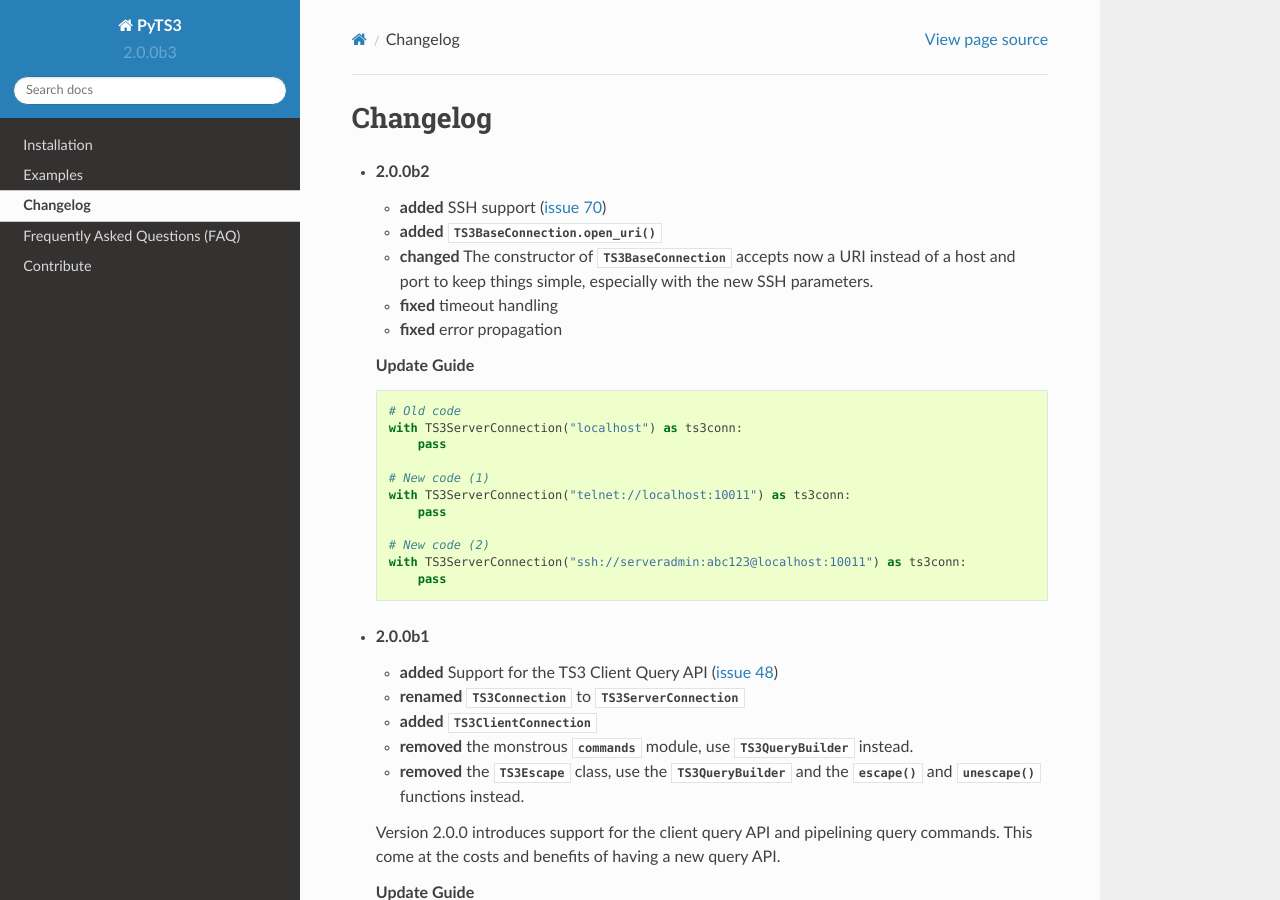
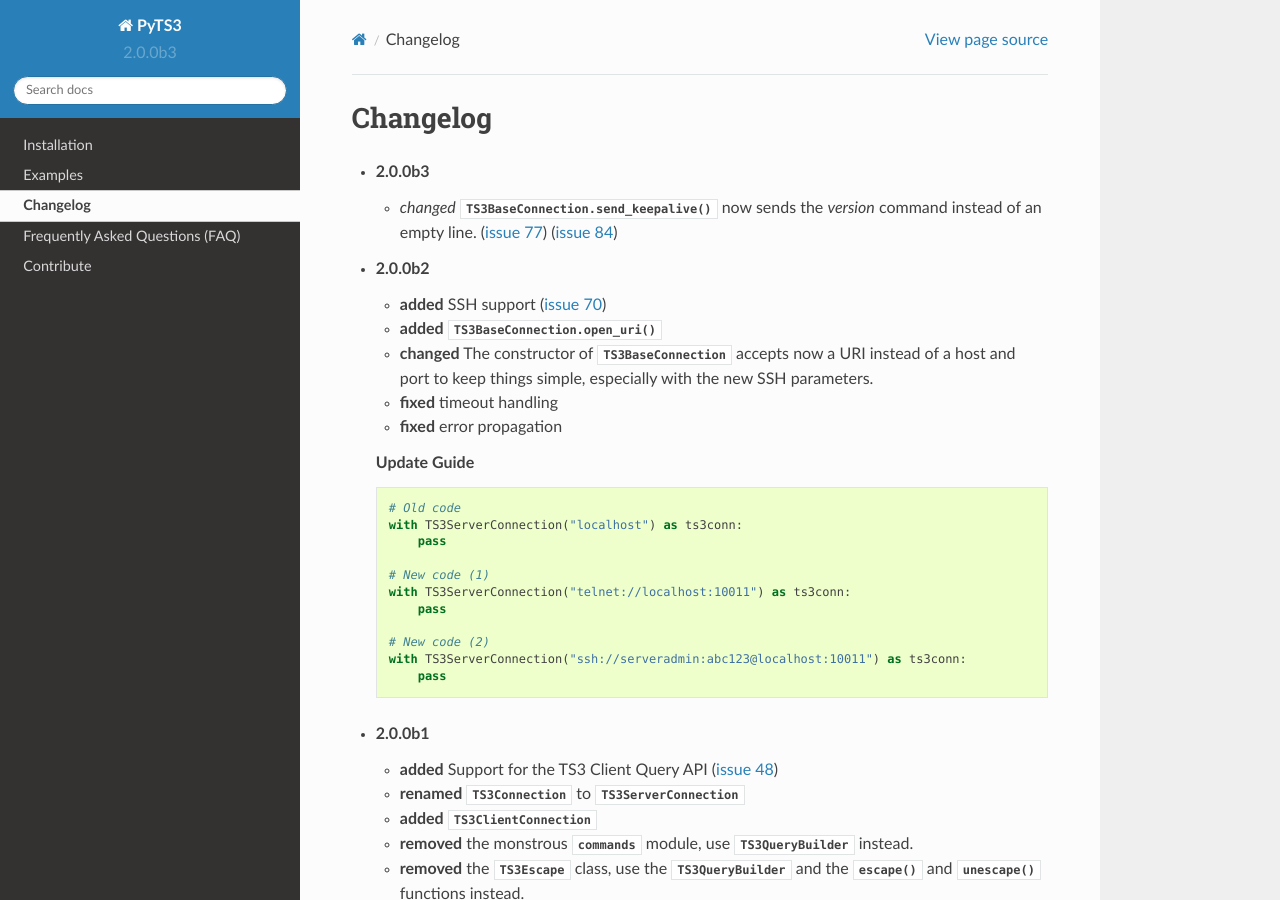
Before and after one commit to benediktschmitt/py-ts3, a Sphinx documentation site: the page built from docs/source/changelog.rst, in a window 1280 px wide and 900 px high. Built offline with Sphinx 7.4.7 and the Read the Docs theme 2.0.0, drawn with Linux system fonts in a browser that asks for light colours.

Commit message:
*updated* changelog

```diff
--- a/docs/source/changelog.rst
+++ b/docs/source/changelog.rst
@@ -2,6 +2,13 @@
 
 Changelog
 =========
+
+*   **2.0.0b3**
+
+    *   *changed* :meth:`TS3BaseConnection.send_keepalive` now sends the
+        *version* command instead of an empty line.
+        (`issue 77 <https://github.com/benediktschmitt/py-ts3/issues/77>`_)
+        (`issue 84 <https://github.com/benediktschmitt/py-ts3/issues/84>`_)
 
 *   **2.0.0b2**
 
```
